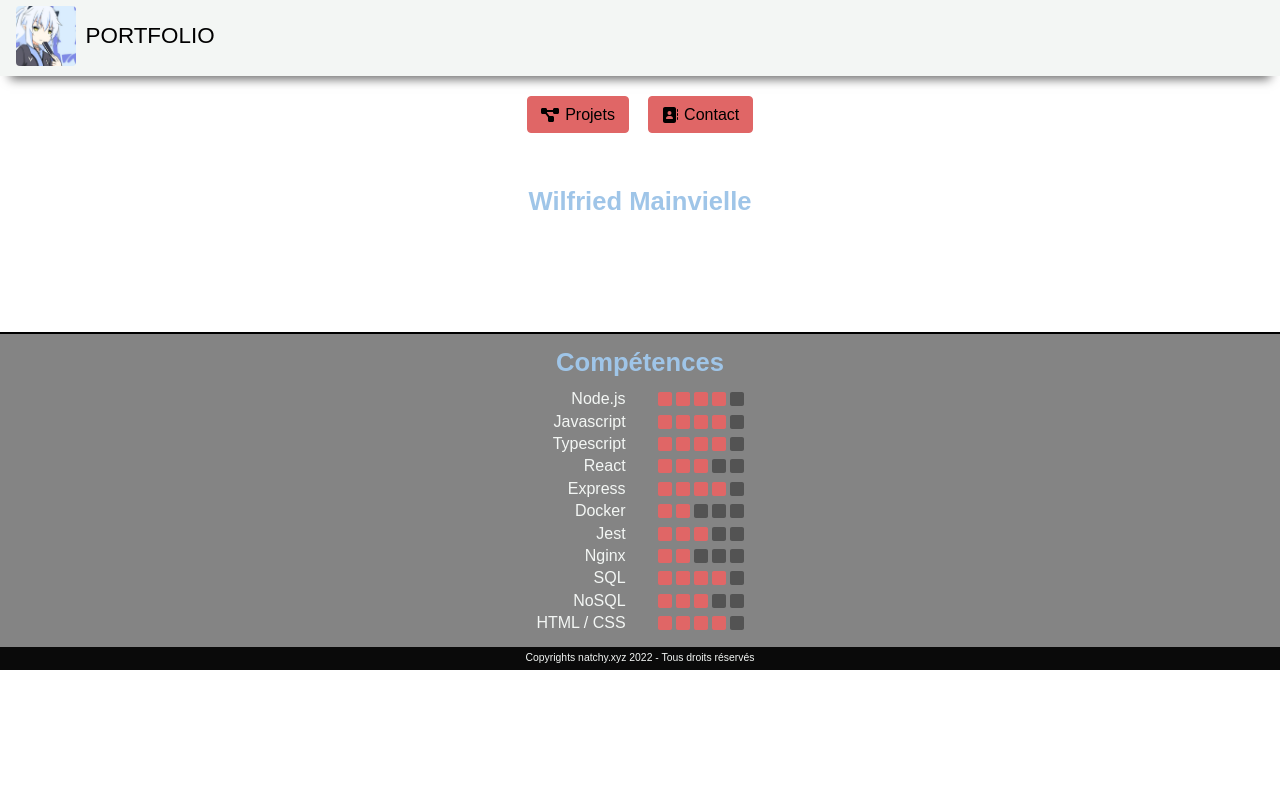
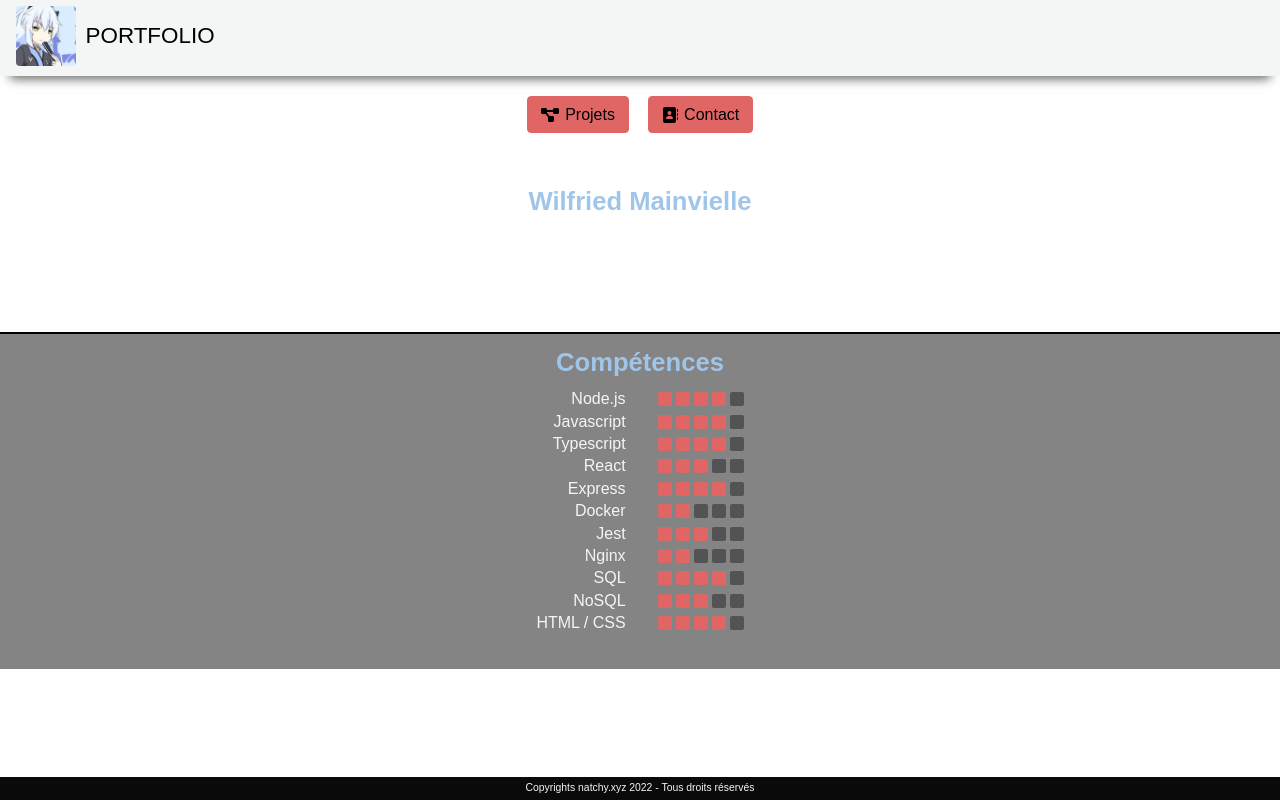
Before and after one commit to Natto-PKP/portfolio, a React (Create React App) app: page / in a window 1280 px wide. Built offline with nearby package versions, Linux system fonts and the light colour scheme; a web font is replaced by a local one.

Commit message:
fix footer

```diff
--- a/src/components/Footer/footer.module.scss
+++ b/src/components/Footer/footer.module.scss
@@ -1,4 +1,7 @@
 .footer {
+  position: fixed;
+  bottom: 0;
+  width: calc(100% - 0.8rem);
   padding: 0.4rem;
   background-color: rgb(10, 10, 10);
   color: #f3f6f4;
--- a/src/components/Home/home.module.scss
+++ b/src/components/Home/home.module.scss
@@ -18,7 +18,7 @@
   display: flex;
   flex-direction: column;
   gap: 1rem;
-  padding: 1rem;
+  padding: 1rem 1rem 2.4rem;
   background-color: rgba(10, 10, 10, 0.5);
   border-top: black solid 2px;
 
```
